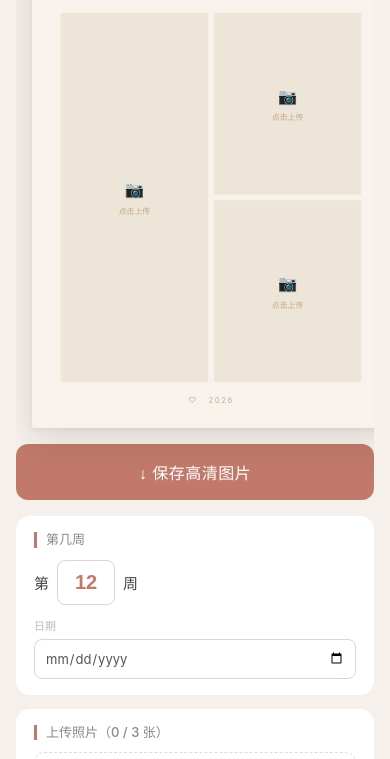
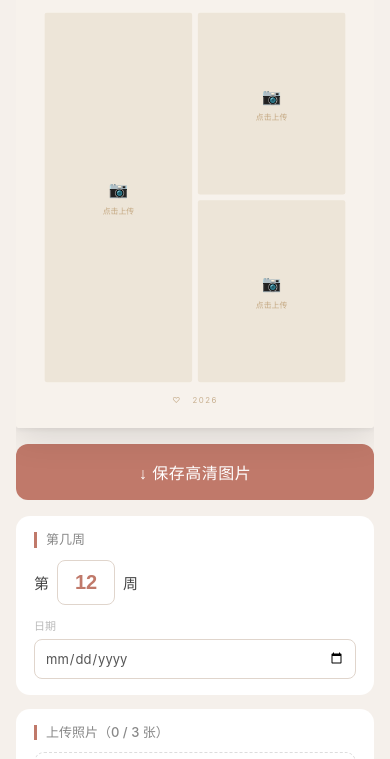
Before and after one commit to reyanyq/pregnancy-journal, a plain HTML site: page index.html in a window 390 px wide. Shown: the part 202-961 px from the top of the page. Drawn offline with nearby package versions, Linux system fonts and the light colour scheme.

Commit message:
修复手机端画布居中：改用 transform-origin: top center + flex 居中
transform-origin: top center 让缩放以画布水平中点为锚，
配合 preview-wrap 的 align-items: center，无需手动计算偏移。

Co-Authored-By: Claude Sonnet 4.6 <noreply@anthropic.com>

```diff
--- a/index.html
+++ b/index.html
@@ -462,7 +462,7 @@
         order: 1;
         width: 100%;
         overflow-x: hidden;
-        align-items: flex-start;
+        align-items: center;
       }
       .preview-label { align-self: center; }
 
@@ -471,10 +471,10 @@
         width: 100%;
       }
 
-      /* 画布缩放容器（JS 动态写 scale、height、marginLeft） */
+      /* 画布缩放容器（JS 动态写 scale 和 height） */
       .artwork-scaler {
         width: 500px;
-        transform-origin: top left;
+        transform-origin: top center;
       }
 
       /* 触摸目标加大 */
@@ -1059,9 +1059,8 @@
       if (step4) step4.textContent = '在预览区拖动平移、滚轮缩放，调整构图；悬停后可旋转照片';
       return;
     }
-    const scale      = Math.min(1, (window.innerWidth - 32) / 500);
-    const translateX = (window.innerWidth - 500 * scale) / 2;
-    scaler.style.transform  = `translateX(${translateX}px) scale(${scale})`;
+    const scale = Math.min(1, (window.innerWidth - 32) / 500);
+    scaler.style.transform  = `scale(${scale})`;
     scaler.style.marginLeft = '0';
     scaler.style.height     = (PRINT_SIZES[printSize].dispH * scale) + 'px';
     scaler.dataset.scale    = String(scale);
```
